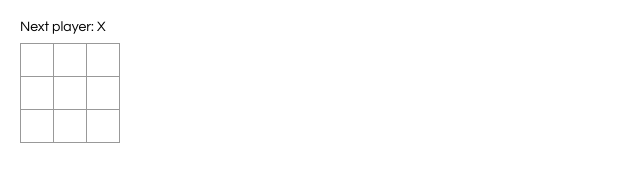
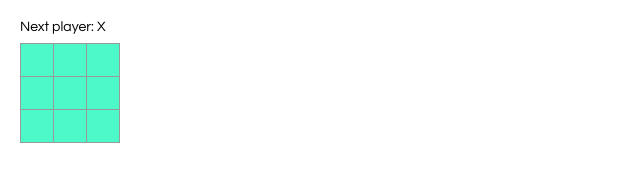
Before and after one commit to alex-parkhamovich/tic-tac-toe, a React app: page / in a window 1280 px wide. Shown: the whole page, without its empty margins (0-640 px from the left). Built offline with nearby package versions, Linux system fonts and the light colour scheme.

Commit message:
tictactoe game rjs learning

```diff
--- a/src/index.css
+++ b/src/index.css
@@ -18,7 +18,7 @@ ol, ul {
 }
 
 .square {
-  background: #fff;
+  background: #4df9c9;
   border: 1px solid #999;
   float: left;
   font-size: 24px;
--- a/src/index.js
+++ b/src/index.js
@@ -2,23 +2,52 @@ import React from 'react';
 import ReactDOM from 'react-dom';
 import './index.css';
 
-class Square extends React.Component {
-  render() {
-    return (
-      <button className="square">
-        {/* TODO */}
-      </button>
-    );
-  }
+function Square(props) {
+  return (
+    <button className="square" onClick={props.onClick}>
+      {props.value}
+    </button>
+  );
 }
 
 class Board extends React.Component {
+  constructor() {
+    super();
+    this.state = {
+      squares: Array(9).fill(null),
+      xIsNext: true,
+    };
+  }
+
+  handleClick(i) {
+    const squares = this.state.squares.slice();
+    if (calculateWinner(squares) || squares[i]) {
+      return;
+    }
+    squares[i] = this.state.xIsNext ? 'X' : 'O';
+    this.setState({
+      squares: squares,
+      xIsNext: !this.state.xIsNext,
+    });
+  }
+
   renderSquare(i) {
-    return <Square />;
+    return (
+      <Square
+        value={this.state.squares[i]}
+        onClick={() => this.handleClick(i)}
+      />
+    );
   }
 
   render() {
-    const status = 'Next player: X';
+    const winner = calculateWinner(this.state.squares);
+    let status;
+    if (winner) {
+      status = 'Winner: ' + winner;
+    } else {
+      status = 'Next player: ' + (this.state.xIsNext ? 'X' : 'O');
+    }
 
     return (
       <div>
@@ -59,6 +88,26 @@ class Game extends React.Component {
   }
 }
 
+function calculateWinner(squares) {
+  const lines = [
+    [0, 1, 2],
+    [3, 4, 5],
+    [6, 7, 8],
+    [0, 3, 6],
+    [1, 4, 7],
+    [2, 5, 8],
+    [0, 4, 8],
+    [2, 4, 6],
+  ];
+  for (let i = 0; i < lines.length; i++) {
+    const [a, b, c] = lines[i];
+    if (squares[a] && squares[a] === squares[b] && squares[a] === squares[c]) {
+      return squares[a];
+    }
+  }
+  return null;
+}
+
 // ========================================
 
 ReactDOM.render(
```
